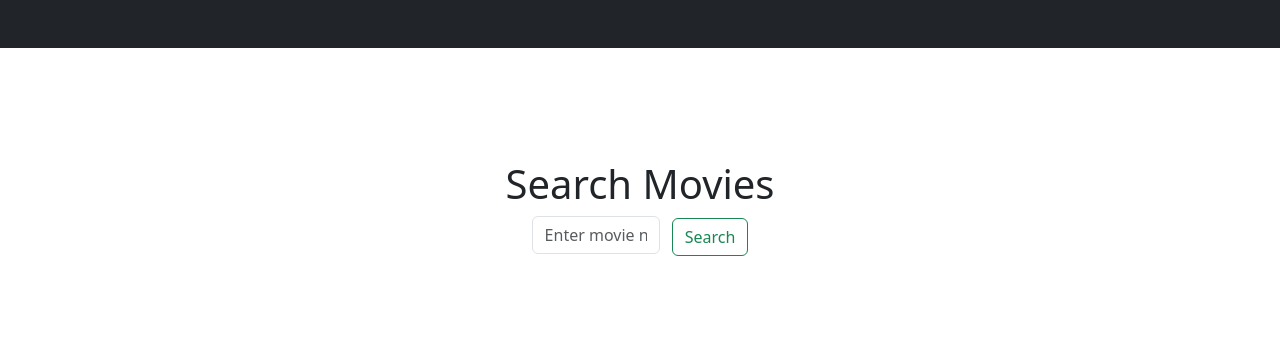
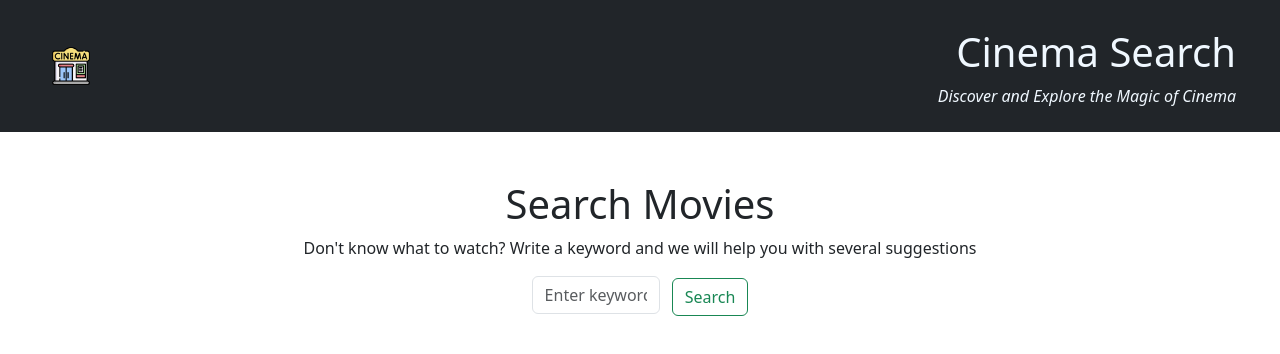
Before and after one commit to francielleabreu/search-movie, a plain HTML site: page index.html in a window 1280 px wide. Drawn offline with nearby package versions, Linux system fonts and the light colour scheme; no server answers.

Commit message:
fix styles

```diff
--- a/index.html
+++ b/index.html
@@ -13,7 +13,11 @@
         <header data-bs-theme="dark">
             <nav class="navbar navbar-expand-md navbar-dark fixed-top bg-dark nav-header">
                 <div class="container-fluid">
-                <a class="navbar-brand" href="#"></a>
+                <a class="navbar-brand" href="#"><img src="./images/cinema.png" alt="logo"/></a>
+                <div class="titles">
+                    <h1>Cinema Search</h1>
+                    <p><i>Discover and Explore the Magic of Cinema</i></p>
+                </div>
             </nav>
         </header>
 
@@ -24,14 +28,14 @@
             <div class="swiper-button-prev"></div>
         </div>
 
-
-
         <div class="search">
             <h1>Search Movies</h1>
-        <input id="searchInput" class="form-control me-2" type="text" placeholder="Enter movie name" aria-label="Search">
+            <p>Don't know what to watch? Write a keyword and we will help you with several suggestions</p>
+            <input id="searchInput" class="form-control me-2" type="text" placeholder="Enter keyword" aria-label="Search">
             <button onclick="searchMovies()" class="btn btn-outline-success" type="submit" id="searchButton">Search</button>
             <div id="result" class="m-5 p-5"></div>
         </div>
+
         <script src="https://cdn.jsdelivr.net/npm/bootstrap@5.3.2/dist/js/bootstrap.bundle.min.js"
         integrity="sha384-C6RzsynM9kWDrMNeT87bh95OGNyZPhcTNXj1NW7RuBCsyN/o0jlpcV8Qyq46cDfL"
         crossorigin="anonymous">
--- a/style/style.css
+++ b/style/style.css
@@ -2,6 +2,13 @@
     box-sizing: border-box;
     width: 100vw;
     margin: 0 auto;
+}
+
+.titles {
+    text-align: right;
+    margin-top: 20px;
+    color: aliceblue;
+    margin-right: 2em;
 }
 
 .nav-header {
@@ -10,7 +17,7 @@
 }
 
 .search {
-  margin: 5em auto;
+    margin: 1em auto;
     text-align: center;
 }
 
@@ -48,7 +55,7 @@
 }
 
 .movie-card {
-  width: calc(100% / 3 - 7px * 2);
+    width: calc(100% / 5 - 7px * 2);
 }
 
 .movie-img {
@@ -56,9 +63,23 @@
     height: 60%;
 }
 
+img {
+    width: 50% !important;
+}
+
+.navbar-brand img {
+    width: 15% !important;
+}
+
 .movie-img img {
     display: block;
     object-fit: contain;
     width: 100%;
     height: 100%;
+    margin: 0 auto;
 }
+
+.navbar-brand {
+    width: 20% !important;
+    margin-left: 2em;
+}
```
Also changed, not shown: images/cinema.png (added), main.js (line endings or trailing spaces). Lines whose indentation alone changed are shown as unchanged.
